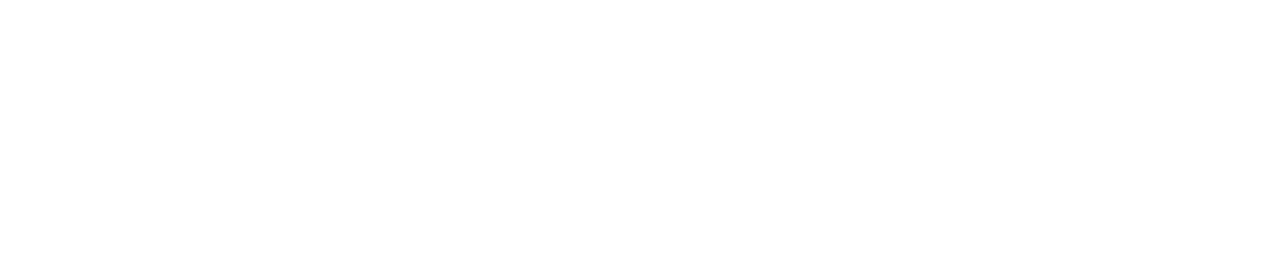
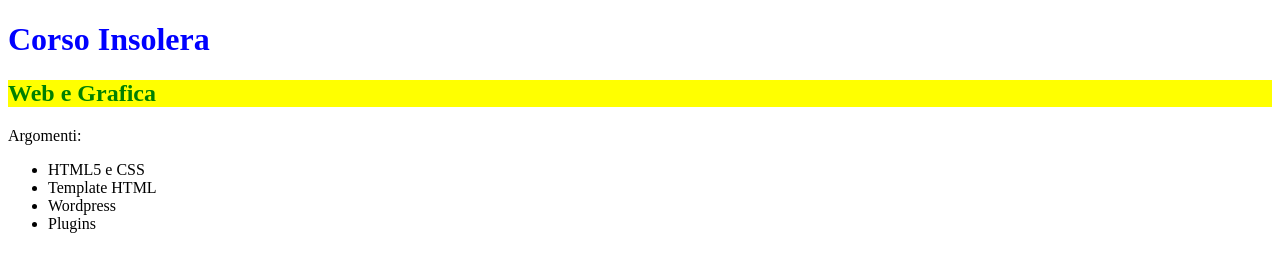
Before and after one commit to aeisolution/insolera-web-grafica, a plain HTML site: page Lezione1/01 - HTML/01-base.html in a window 1280 px wide. Drawn offline with Linux system fonts and the light colour scheme.

Commit message:
stile in line su elementi html

```diff
--- a/Lezione1/01 - HTML/01-base.html
+++ b/Lezione1/01 - HTML/01-base.html
@@ -5,6 +5,14 @@
     <title>Insolera - web e grafica</title>
   </head>
   <body>
-
+    <h1 style="color: #0000ff;">Corso Insolera</h1>
+    <h2 style="background-color: yellow; color: green;">Web e Grafica</h2>
+    <p>Argomenti:</p>
+    <ul>
+      <li>HTML5 e CSS</li>
+      <li>Template HTML</li>
+      <li>Wordpress</li>
+      <li>Plugins</li>
+    </ul>
   </body>
 </html>
```
